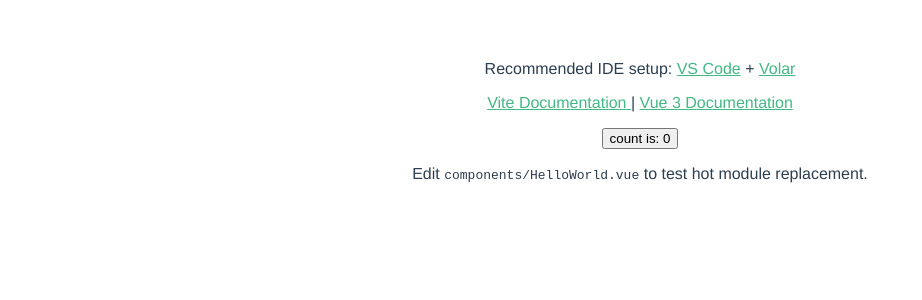
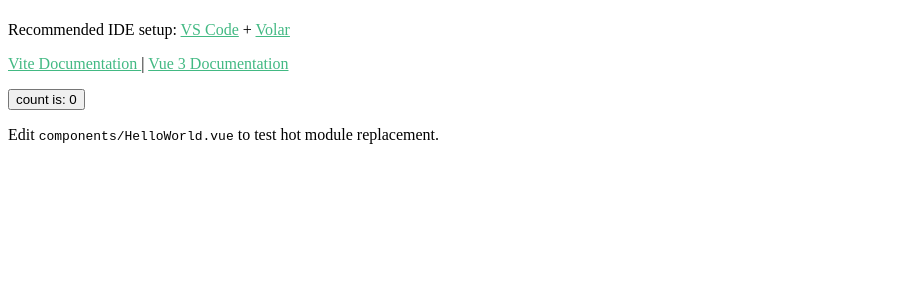
Before and after one commit to jiangyeka/vue-learn, a Vue app: page / in a window 1280 px wide. Shown: the top 300 px of the page, without its empty margins (0-922 px from the left). Built offline with nearby package versions, Linux system fonts and the light colour scheme.

Commit message:
feat -g 全局路由配置

```diff
--- a/src/App.vue
+++ b/src/App.vue
@@ -1,7 +1,6 @@
 <script setup>
-// This starter template is using Vue 3 <script setup> SFCs
-// Check out https://vuejs.org/api/sfc-script-setup.html#script-setup
-import HelloWorld from './components/HelloWorld.vue';
+
+import HelloWorld from '@/components/HelloWorld.vue';
 </script>
 
 <template>
@@ -9,12 +8,4 @@ import HelloWorld from './components/HelloWorld.vue';
 </template>
 
 <style>
-#app {
-  font-family: Avenir, Helvetica, Arial, sans-serif;
-  -webkit-font-smoothing: antialiased;
-  -moz-osx-font-smoothing: grayscale;
-  text-align: center;
-  color: #2c3e50;
-  margin-top: 60px;
-}
 </style>
--- a/src/main.js
+++ b/src/main.js
@@ -1,5 +1,10 @@
 import { createApp } from 'vue'
 import App from './App.vue'
-
-createApp(App).mount('#app')
+// import router from './router'
+import ElementPlus from 'element-plus'
+import 'element-plus/dist/index.css';
+const app = createApp(App)
+app
+    // .use(router)
+    .use(ElementPlus).mount('#app')
 console.log('import.meta.env=', import.meta.env);
--- /dev/null
+++ b/src/router/index.js
@@ -0,0 +1,11 @@
+import { createRouter, createWebHashHistory } from 'vue-router'
+
+
+const routes = [{
+
+}]
+const router = createRouter({
+    routes,
+    history: createWebHashHistory()
+})
+export default router
--- a/vite.config.js
+++ b/vite.config.js
@@ -1,11 +1,16 @@
 import { defineConfig } from 'vite'
 import vue from '@vitejs/plugin-vue'
-
+import { resolve } from 'path'
 // https://vitejs.dev/config/
 export default defineConfig({
   plugins: [vue()],
   server: {
     port: 8888,
     host: 'localhost'
+  },
+  resolve: {
+    alias: {
+      '@': resolve(__dirname, './src')
+    }
   }
 })
```
Also changed, not shown: 1 other file (tests, documents, lock files or other folders).
